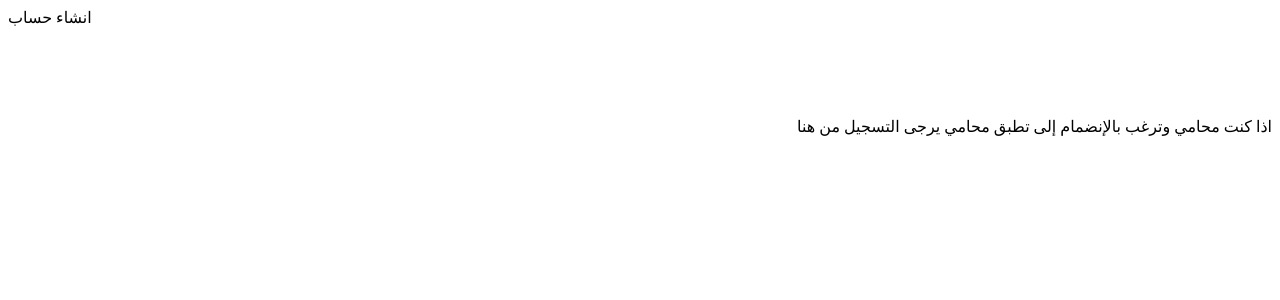
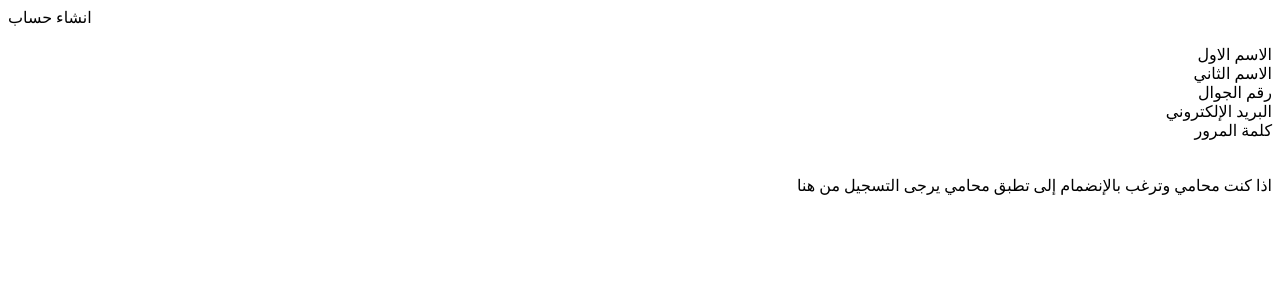
Before and after one commit to Bader-Almousa/Muhami, a PHP site: page /app/pages/registration/registration.page.html in a window 1280 px wide. Shown: the top 300 px of the page. Run offline with PHP 8.4, Linux system fonts and the light colour scheme.

Commit message:
regster page

```diff
--- a/src/app/pages/registration/registration.page.html
+++ b/src/app/pages/registration/registration.page.html
@@ -17,11 +17,32 @@
   <div class="Font_theme" dir="rtl">
 
     <br>
-    <br>
 
-    <ion-input class="Font_theme" class="inputDez" placeholder="الاسم الأول"></ion-input>
+    <div class="inputBox">
+      <ion-label>الاسم الاول</ion-label>
+      <ion-input [(ngModel)] ="firstName"></ion-input>
+    </div>
 
-    <br>
+    <div class="inputBox">
+      <ion-label>الاسم الثاني</ion-label>
+      <ion-input [(ngModel)] ="lastName"></ion-input>
+    </div>
+
+    <div class="inputBox">
+      <ion-label>رقم الجوال</ion-label>
+      <ion-input [(ngModel)] ="phoneNumber"></ion-input>
+    </div>
+
+    <div class="inputBox">
+      <ion-label>البريد الإلكتروني</ion-label>
+      <ion-input [(ngModel)] ="email"></ion-input>
+    </div>
+
+    <div class="inputBox">
+      <ion-label>كلمة المرور</ion-label>
+      <ion-input [(ngModel)] ="password"></ion-input>
+    </div>
+
     <br>
 
     <app-button label="انشاء الحساب" (click)="addUser()"></app-button>
```
Also changed, not shown: src/app/pages/registration/registration.page.scss (+29 -7 lines).
